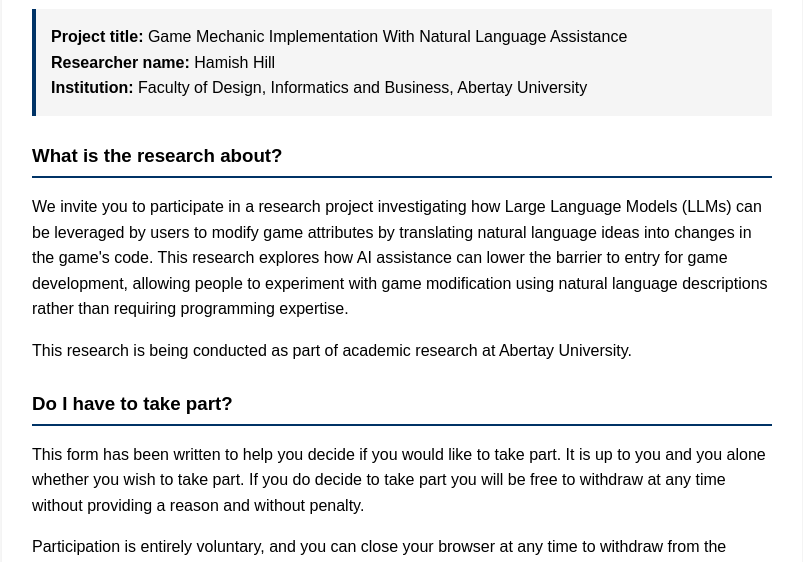
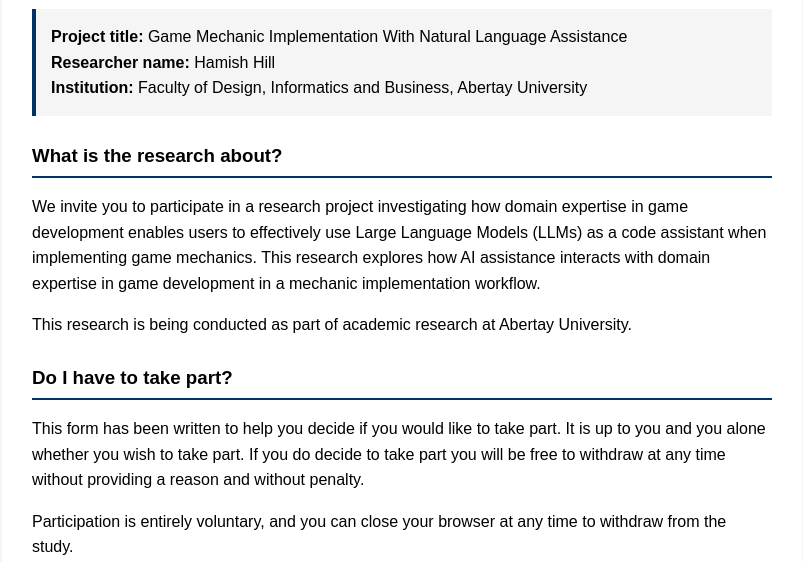
Before and after one commit to HamishHill-WK/PhaserGame, a Flask app: page / in a window 1280 px wide. Shown: the part 209-771 px from the top of the page, without its empty margins (238-1041 px from the left). Run offline with Flask 3, Linux system fonts and the light colour scheme.

Commit message:
Update research description in consent form to clarify focus on domain expertise and LLMs in game mechanics implementation

```diff
--- a/templates/index.html
+++ b/templates/index.html
@@ -22,7 +22,7 @@
 
         <div class="consent-section">
             <h3>What is the research about?</h3>
-            <p>We invite you to participate in a research project investigating how Large Language Models (LLMs) can be leveraged by users to modify game attributes by translating natural language ideas into changes in the game's code. This research explores how AI assistance can lower the barrier to entry for game development, allowing people to experiment with game modification using natural language descriptions rather than requiring programming expertise.</p>
+            <p>We invite you to participate in a research project investigating how domain expertise in game development enables users to effectively use Large Language Models (LLMs) as a code assistant when implementing game mechanics. This research explores how AI assistance interacts with domain expertise in game development in a mechanic implementation workflow.</p>
             <p>This research is being conducted as part of academic research at Abertay University.</p>
         </div>
 
```
